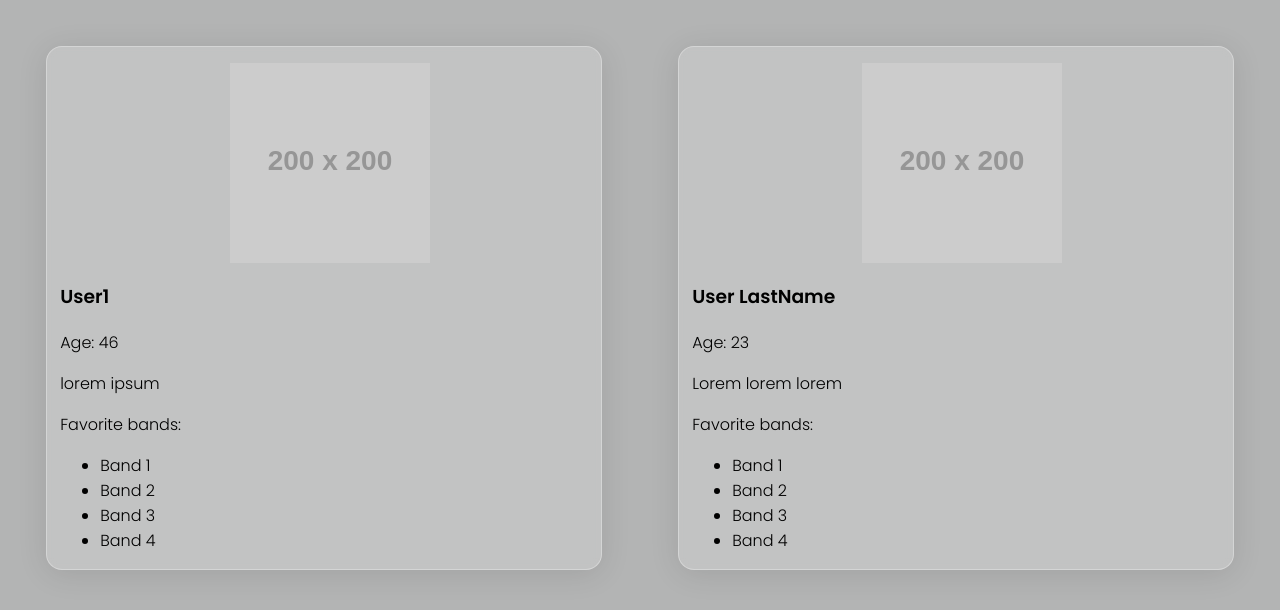
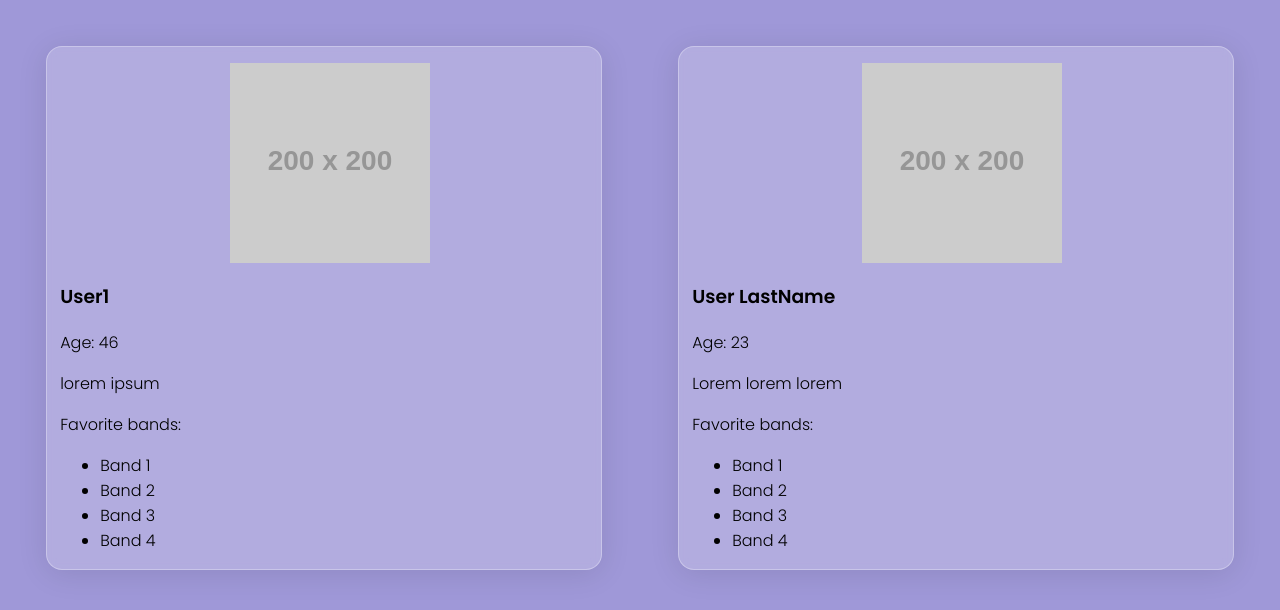
Before and after one commit to DianaAmpudia/JS-06-DOM, a plain HTML site: page index.html in a window 1280 px wide. Drawn offline with Linux system fonts and the light colour scheme; placeholder pictures from the web are drawn by us; a web font is replaced by a local one.

Commit message:
changes to CSS

```diff
--- a/styles.css
+++ b/styles.css
@@ -1,7 +1,10 @@
+
+
 body {
-  background: rgb(179, 180, 180);
+  background-color: rgb(159, 152, 216);
   font-family: "Poppins", sans-serif;
   font-weight: 300;
+
 }
 
 .container {
```
